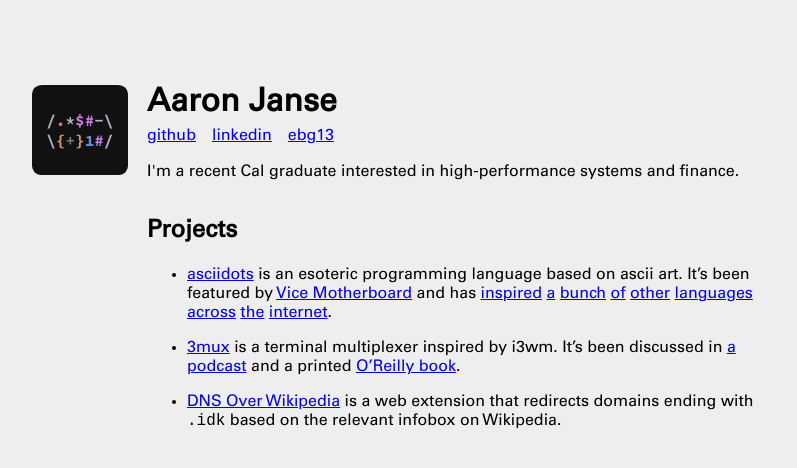
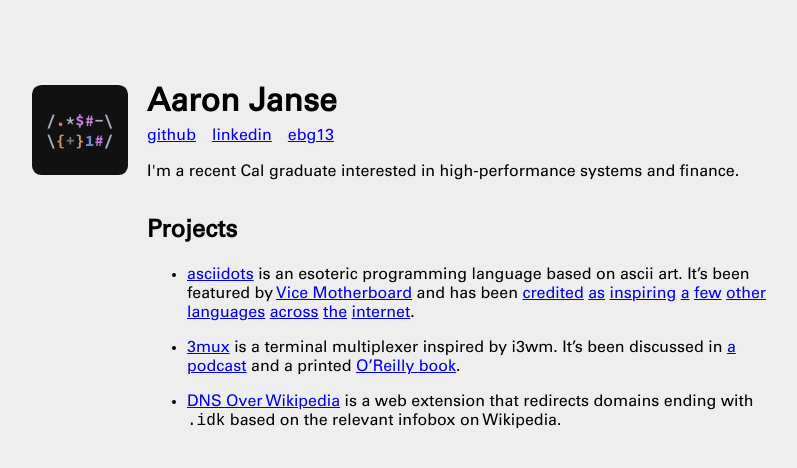
Before and after one commit to aaronjanse/aaronjanse.github.io, a Jekyll site: the page built from index.md, in a window 1280 px wide. Shown: the top 468 px of the page, without its empty margins (173-970 px from the left). Built offline with Jekyll 4.4.1, drawn with Linux system fonts in a browser that asks for light colours; Markdown is read by kramdown in place of the engine named in the settings.

Commit message:
update asciidots description

```diff
--- a/index.md
+++ b/index.md
@@ -5,7 +5,7 @@ title: Aaron Janse
 
 ## Projects
 
-- [asciidots](https://ajanse.me/asciidots) is an esoteric programming language based on ascii art. It's been featured by [Vice Motherboard](https://www.vice.com/en/article/a33dvb/asciidots-is-the-coolest-looking-programming-language) and has [inspired](https://esolangs.org/wiki/BrainDots) [a](https://esolangs.org/wiki/Backrooms) [bunch](https://esolangs.org/wiki/Dotlang) [of](https://esolangs.org/wiki/LaserFuck) [other](https://esolangs.org/wiki/Dot%27s) [languages](https://esolangs.org/wiki/Nightmare) [across](https://esolangs.org/wiki/Electra) [the](https://github.com/UnaryPlus/multifunge) [internet](https://github.com/Gunngg/beat).
+- [asciidots](https://ajanse.me/asciidots) is an esoteric programming language based on ascii art. It's been featured by [Vice Motherboard](https://www.vice.com/en/article/a33dvb/asciidots-is-the-coolest-looking-programming-language) and has been [credited](https://esolangs.org/wiki/BrainDots) [as](https://esolangs.org/wiki/Dotlang) [inspiring](https://www.media.mit.edu/projects/2d-an-exploration-of-drawing-as-programming-language-featuring-ideas-from-lambda-calculus/overview/) [a](https://esolangs.org/wiki/Backrooms) [few](https://esolangs.org/wiki/LaserFuck) [other](https://esolangs.org/wiki/Dot%27s) [languages](https://esolangs.org/wiki/Nightmare) [across](https://esolangs.org/wiki/Electra) [the](https://github.com/UnaryPlus/multifunge) [internet](https://github.com/Gunngg/beat).
 
 - [3mux](https://github.com/aaronjanse/3mux) is a terminal multiplexer inspired by i3wm. It's been discussed in [a podcast](https://linuxunplugged.com/350) and a printed [O'Reilly book](https://www.oreilly.com/library/view/learning-modern-linux/9781098108939/).
 
```
